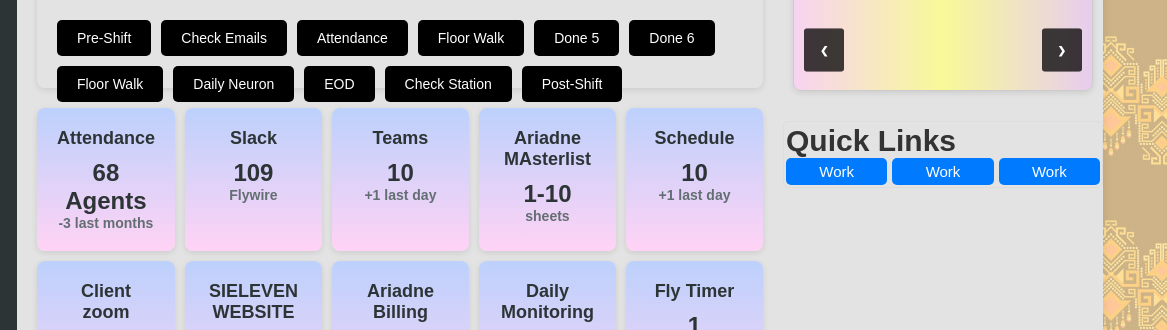
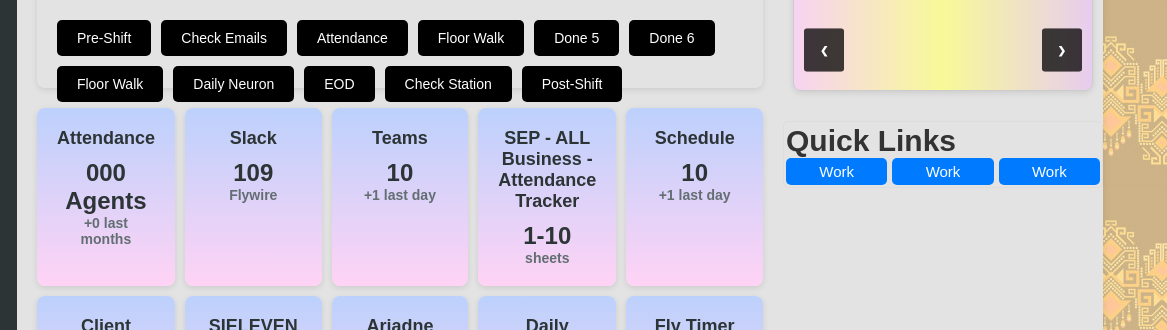
Before and after one commit to Bossraff/Dashboard, a plain HTML site: page index.html in a window 1280 px wide. Shown: the part 359-689 px from the top of the page, 113-1280 px from the left. Drawn offline with Linux system fonts and the light colour scheme; no server answers.

Commit message:
Update index.html

```diff
--- a/index.html
+++ b/index.html
@@ -50,9 +50,9 @@
                 </div>
             </section>
             <section class="cards">
-                <a href="https://docs.google.com/spreadsheets/d/17hCUTbALU0EOhvPu9jfAMUWXW7saDtme_1R_jAUtpHE/edit?usp=sharing" class="card views" target="_blank">
+                <a href="https://docs.google.com/spreadsheets/d/1YjrBQVVIJZEWcRDiX5c71Myt_iI0wtNa6o3Ee0mbVCk/edit?usp=sharing" class="card views" target="_blank">
                     <h2>Attendance</h2>
-                    <p class="number">68 Agents <span>-3 last months</span></p>
+                    <p class="number">000 Agents <span>+0 last months</span></p>
                 </a>
                 <a href="https://app.slack.com/client/TMA25RFGX/C04T8SJHK4Z" class="card views" target="_blank">
                     <h2>Slack</h2>
@@ -62,8 +62,8 @@
                     <h2>Teams</h2>
                     <p class="number">10 <span>+1 last day</span></p>
                 </a>
-                <a href="https://docs.google.com/spreadsheets/d/1YjvXzznEPE_TCqF7IEav6M-iOp3FKGy10xwPNYxhInc/edit?usp=sharing" class="card views" target="_blank">
-                    <h2>Ariadne MAsterlist</h2>
+                <a href="https://docs.google.com/spreadsheets/d/1aBx7L8ELzc-BnLM9fD8yenBhX9WV83EF4XC0wW7j34Q/edit?usp=sharing" class="card views" target="_blank">
+                    <h2>SEP - ALL Business - Attendance Tracker</h2>
                     <p class="number">1-10 <span>sheets</span></p>
                 </a>
                 <a href="https://calendar.google.com/calendar/u/0/r?pli=1" class="card views" target="_blank">
```
